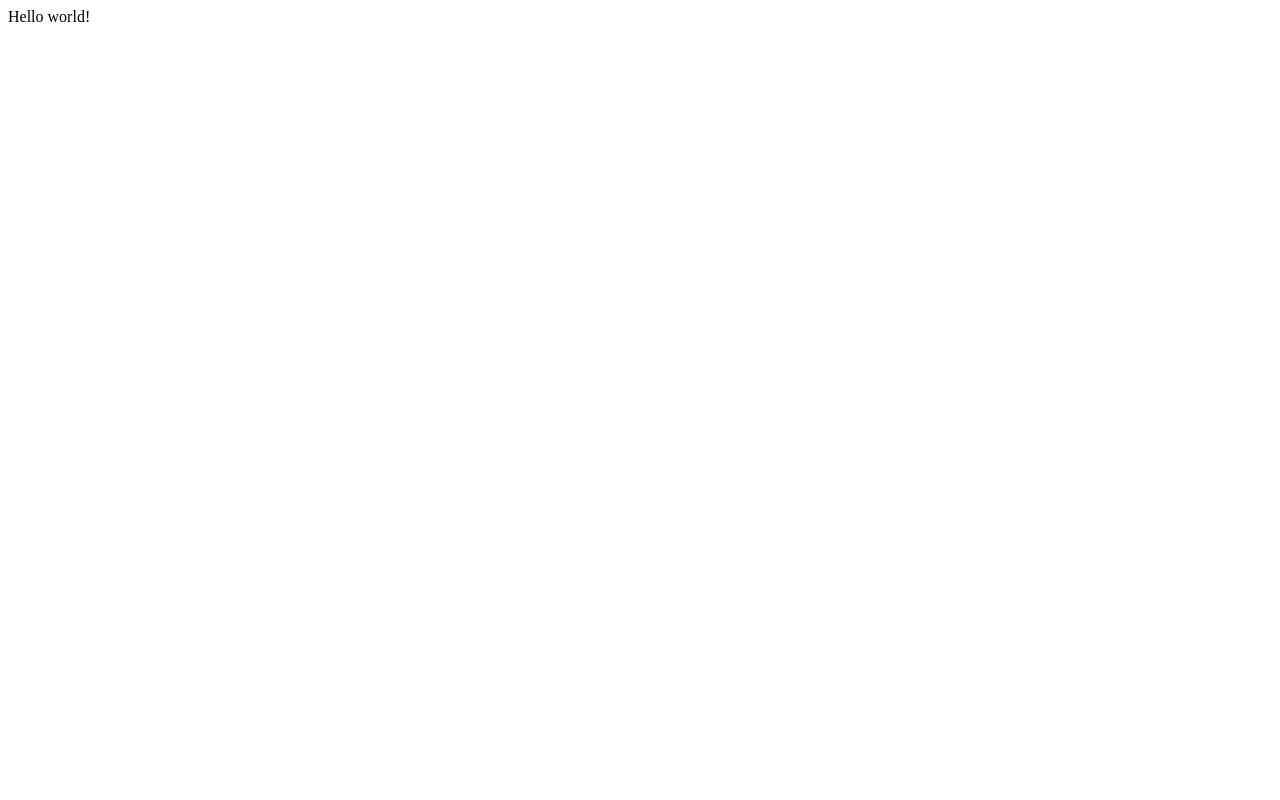
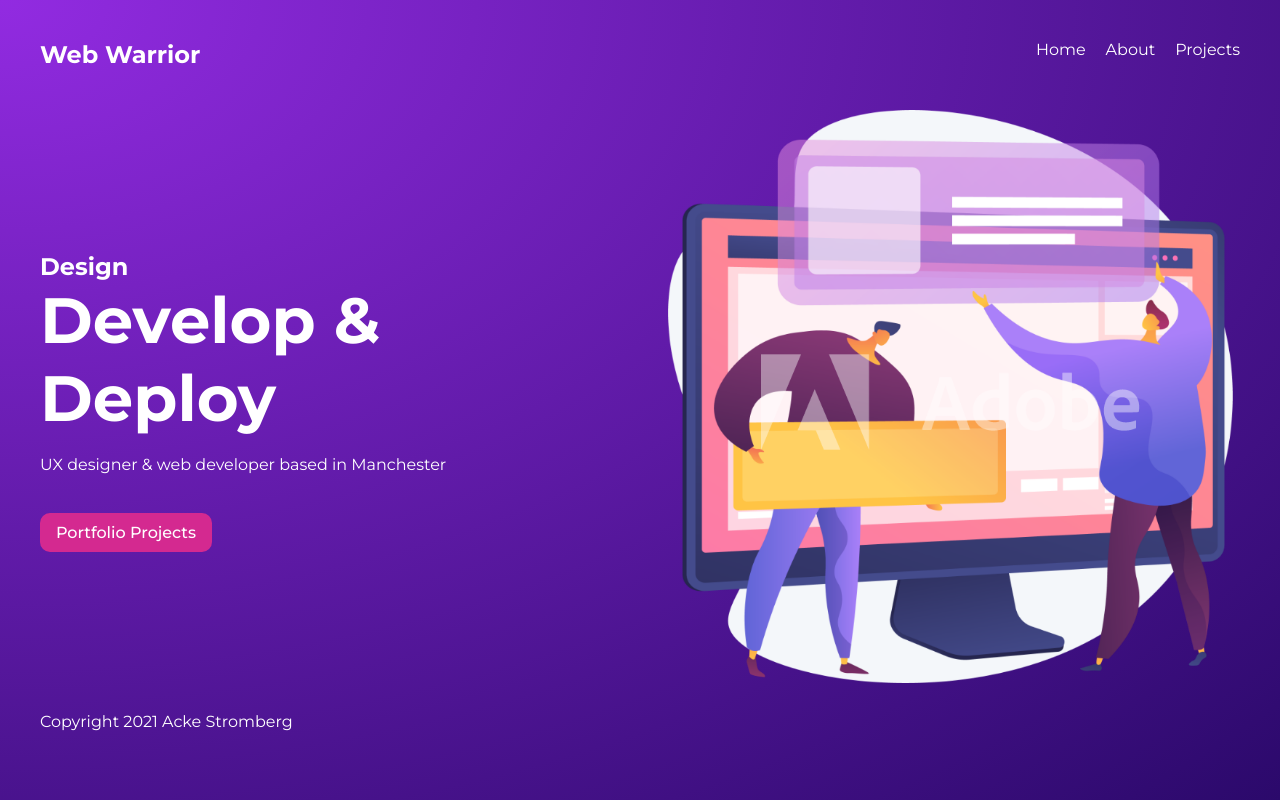
Before and after one commit to anst9000/gatsby-js-webwarrior, a Gatsby site: page / in a window 1280 px wide. Built offline with nearby package versions, Linux system fonts and the light colour scheme; Gatsby itself is replaced by a stand-in of ours.

Commit message:
add styles and layout

```diff
--- /dev/null
+++ b/src/components/Footer.js
@@ -0,0 +1,11 @@
+import React from "react"
+
+const Footer = () => {
+  return (
+    <div>
+      <p>Copyright 2021 Acke Stromberg</p>
+    </div>
+  )
+}
+
+export default Footer
--- /dev/null
+++ b/src/components/Layout.js
@@ -0,0 +1,14 @@
+import React from "react"
+import Footer from "./Footer"
+import Navbar from "./Navbar"
+import "../styles/global.css"
+
+export default function Layout({ children }) {
+  return (
+    <div className="layout">
+      <Navbar />
+      <div className="content">{children}</div>
+      <Footer />
+    </div>
+  )
+}
--- /dev/null
+++ b/src/components/Navbar.js
@@ -0,0 +1,15 @@
+import { Link } from "gatsby"
+import React from "react"
+
+export default function Navbar() {
+  return (
+    <nav>
+      <h1>Web Warrior</h1>
+      <div className="links">
+        <Link to="/">Home</Link>
+        <Link to="/about">About</Link>
+        <Link to="/projects">Projects</Link>
+      </div>
+    </nav>
+  )
+}
--- a/src/pages/index.js
+++ b/src/pages/index.js
@@ -1,5 +1,22 @@
+import { Link } from "@reach/router"
 import React from "react"
+import Layout from "../components/Layout"
+import { header, btn } from "../styles/home.module.css"
 
 export default function Home() {
-  return <div>Hello world!</div>
+  return (
+    <Layout>
+      <section className={header}>
+        <div>
+          <h1>Design</h1>
+          <h2>Develop & Deploy</h2>
+          <p>UX designer & web developer based in Manchester</p>
+          <Link className={btn} to="/projects">
+            Portfolio Projects
+          </Link>
+        </div>
+        <img src="/banner.png" alt="site banner" style={{ maxWidth: "100%" }} />
+      </section>
+    </Layout>
+  )
 }
--- /dev/null
+++ b/src/styles/global.css
@@ -0,0 +1,55 @@
+@import url("https://fonts.googleapis.com/css2?family=Montserrat:wght@300;400;500;700&display=swap");
+
+* {
+  margin: 0;
+  padding: 0;
+  text-decoration: none;
+  font-family: "Montserrat";
+  color: white;
+}
+html,
+body {
+  min-height: 100%;
+}
+body {
+  background: radial-gradient(
+    at top left,
+    rgba(146, 43, 225, 1) 0%,
+    rgba(43, 9, 107, 1) 100%
+  );
+  background-repeat: no-repeat;
+}
+p {
+  margin: 16px auto;
+  line-height: 1.5em;
+}
+
+/* layout & nav */
+.layout {
+  max-width: 1200px;
+  margin: 0 auto;
+}
+nav {
+  display: grid;
+  grid-template-columns: 1fr 1fr;
+  margin: 40px auto;
+}
+nav .links {
+  display: inline-block;
+  text-align: right;
+}
+nav a {
+  display: inline-block;
+  margin-left: 20px;
+  font-weight: 400;
+  padding-bottom: 8px;
+  border-bottom: 3px solid transparent;
+}
+nav a:hover {
+  border-color: white;
+}
+footer p {
+  text-align: center;
+  color: #bbb;
+  margin: 40px auto;
+}
--- /dev/null
+++ b/src/styles/home.module.css
@@ -0,0 +1,22 @@
+.header {
+  display: grid;
+  grid-template-columns: 1fr 1fr;
+  grid-gap: 40px;
+  align-items: center;
+}
+.header h2 {
+  font-size: 4em;
+}
+.header h3 {
+  font-size: 3em;
+  font-weight: 400;
+  margin-bottom: 20px;
+}
+.btn {
+  display: inline-block;
+  background: #d42990;
+  padding: 10px 16px;
+  border-radius: 10px;
+  margin-top: 20px;
+  font-weight: 500;
+}
```
Also changed, not shown: src/pages/404.js (added, +13 -0 lines), src/pages/about.js (added, +30 -0 lines), src/pages/projects/index.js (added, +14 -0 lines), src/styles/projects.module.css (added, +11 -0 lines), static/banner.png (added).
